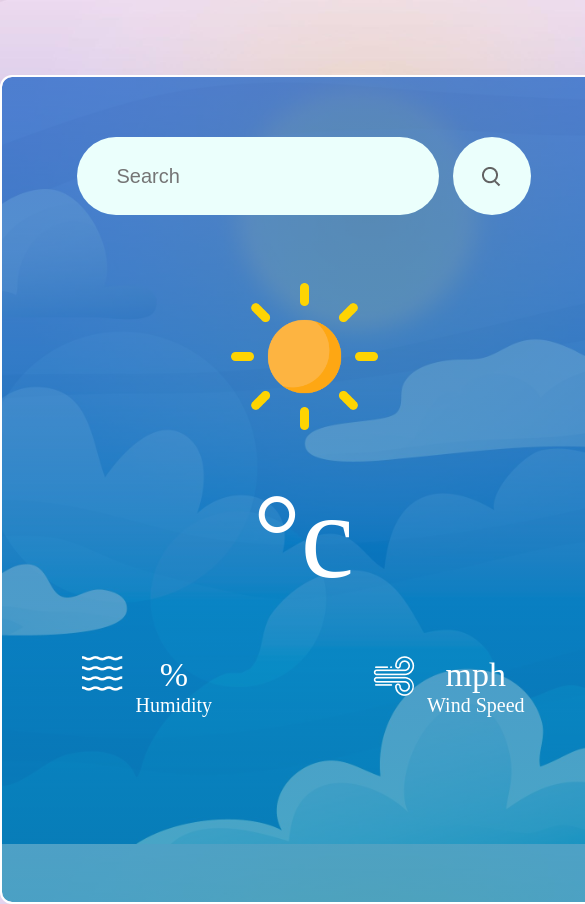
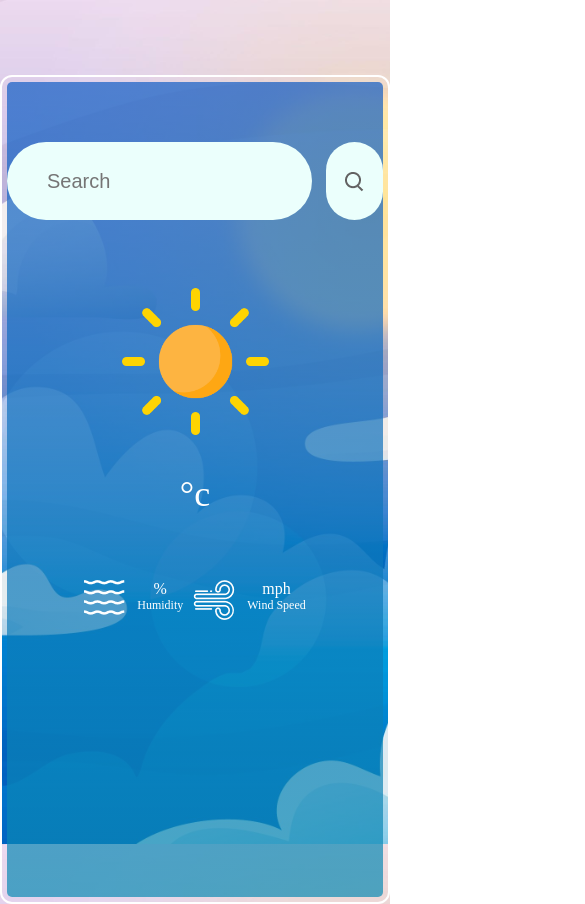
Before and after one commit to JitheDev/Solis-Weather-App, a React (Create React App) app: page / in a window 390 px wide. Shown: the top 904 px of the page, 585 px wide, since content can reach past the window. Built offline with nearby package versions, Linux system fonts and the light colour scheme; no server answers.

Commit message:
added some mobile responsive media queries

```diff
--- a/src/components/WeatherApp/WeatherApp.css
+++ b/src/components/WeatherApp/WeatherApp.css
@@ -1,11 +1,12 @@
 .container {
-    width: 607px;
+    width: 100%;
+    max-width: 607px;
     height: 829px;
     margin: 0 auto;
     margin-top:75px;
     border: 2px solid rgb(255, 255, 255);
     border-radius: 12px;
-    background-image: linear-gradient(180deg, rgba(17, 92, 197, 0.7), rgba(10, 139, 179, 0.7) 100%);;
+    background-image: linear-gradient(180deg, rgba(17, 92, 197, 0.7), rgba(10, 139, 179, 0.7) 100%);
     background-clip: content-box;
 }
 
@@ -91,3 +92,41 @@ gap: 12px;
 .icon {
   margin-top: 10px;
 }
+
+/* Media Query for Tablets (e.g., iPad) */
+@media (max-width: 768px) {
+    .container {
+      padding: 10px;
+    }
+    .weather-temp {
+      font-size: 48px;
+    }
+    .weather-location {
+      font-size: 24px;
+    }
+
+  }
+
+  /* Media Query for Smartphones */
+  @media (max-width: 480px) {
+    .container {
+      padding: 5px;
+    }
+    .weather-temp {
+      font-size: 36px;
+    }
+    .weather-location {
+      font-size: 18px;
+    }
+    .element {
+        margin: 10px 0;
+        padding: 5px;
+    }
+    .data {
+      font-size: 16px;
+    }
+    .text {
+      font-size: 12px;
+    }
+
+  }
```
